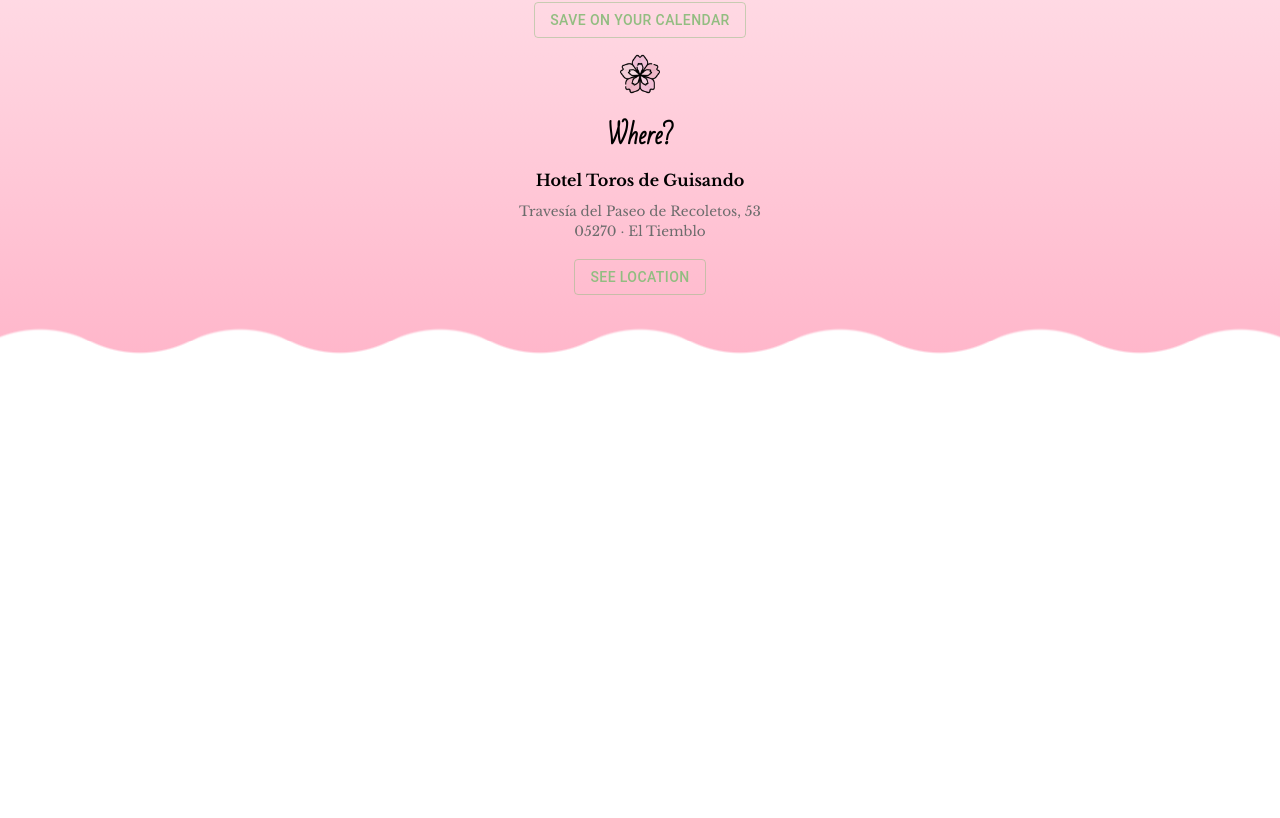
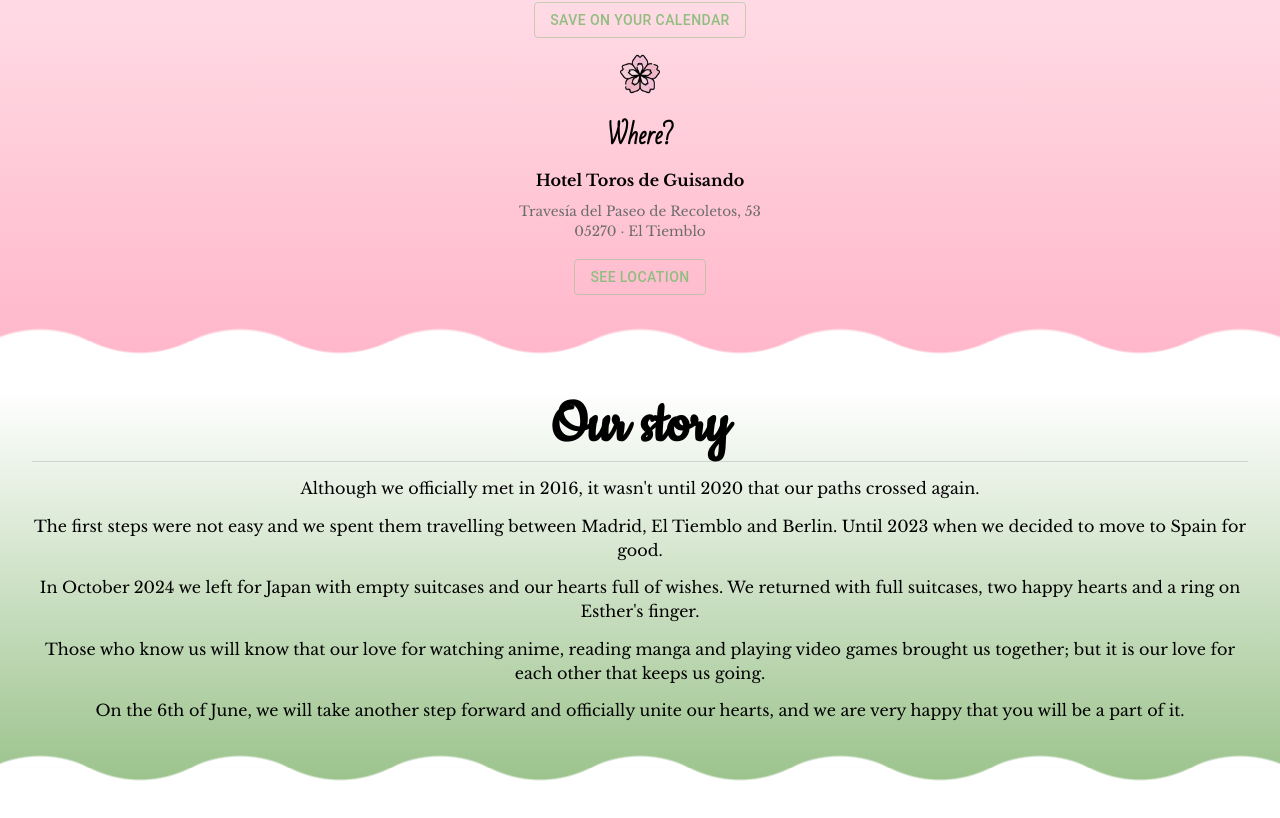
Before and after one commit to estherpato/estherandphil-wedding, a React (Vite) app: page / in a window 1280 px wide. Shown: the part 1187-2005 px from the top of the page. Before the commit the page ends 1578 px from the top, so only its background shows below. Built offline with nearby package versions, Linux system fonts and the light colour scheme.

Commit message:
our story

```diff
--- a/src/components/Countdown/Countdown.tsx
+++ b/src/components/Countdown/Countdown.tsx
@@ -2,6 +2,7 @@
 import { FC, useState, useEffect } from "react";
 
 const CounterContainer = styled('section')`
+  margin-top: 2rem;
   display: flex;
   align-items: center;
   justify-content: center;
--- a/src/components/Main/Main.tsx
+++ b/src/components/Main/Main.tsx
@@ -2,7 +2,8 @@
 import SaveTheDate from "../SaveTheDate/SaveTheDate";
 import { FC } from "react";
 import { ThemeProps } from "../../App";
-import { StyledBoxSecondary } from "./StyledBox";
+import { StyledBoxPrimary, StyledBoxSecondary } from "./StyledBox";
+import OurStory from "../OurStory/OurStory";
 
 const Main: FC<ThemeProps> = ({activeTheme}) => {
   const deadline = "June, 6, 2026";
@@ -13,6 +14,9 @@
         <Countdown deadline={deadline}/>
         <SaveTheDate activeTheme={activeTheme} />
       </StyledBoxSecondary>
+      <StyledBoxPrimary>
+        <OurStory />
+      </StyledBoxPrimary>
     </main>
   );
 }
--- a/src/components/Main/StyledBox.ts
+++ b/src/components/Main/StyledBox.ts
@@ -7,7 +7,7 @@
   -webkit-mask: var(--mask);
           mask: var(--mask);
   background: rgb(255,255,255);
-  padding: 2rem 0 6rem;
+  padding-bottom: 6rem;
 `;
 
 export const StyledBoxPrimary = styled(StyledBox)`
--- a/src/components/OurStory/OurStory.jsx
+++ /dev/null
@@ -1 +0,0 @@
-export const OurStory = () => {};
--- /dev/null
+++ b/src/components/OurStory/OurStory.tsx
@@ -0,0 +1,50 @@
+import { Divider, styled} from "@mui/material";
+import { FC } from "react";
+
+const StyledOurStory = styled('section')`
+  padding: 0 2rem;
+
+  & h2 {
+    font-family: 'Cookie';
+    text-align: center;
+    font-size: 4rem;
+  }
+
+  & .description {
+    font-family: 'Libre Baskerville';
+    line-height: 1.5;
+    text-align: center;
+    margin-top: 0.85rem;
+  }
+`
+
+const OurStory: FC = () => {
+  return (
+    <StyledOurStory>
+      <h2>Our story</h2>
+      <Divider />
+      <p className="description">
+        Although we officially met in 2016, it wasn't until 2020 that our paths
+        crossed again.
+      </p>
+      <p className="description">
+        The first steps were not easy and we spent them travelling between Madrid, El Tiemblo
+        and Berlin. Until 2023 when we decided to move to Spain for good.
+      </p>
+      <p className="description">
+        In October 2024 we left for Japan with empty suitcases and our hearts full of wishes.
+        We returned with full suitcases, two happy hearts and a ring on Esther's finger.
+      </p>
+      <p className="description">
+        Those who know us will know that our love for watching anime, reading manga and playing
+        video games brought us together; but it is our love for each other that keeps us going.
+      </p>
+      <p className="description">
+        On the 6th of June, we will take another step forward and officially unite our hearts,
+        and we are very happy that you will be a part of it.
+      </p>
+    </StyledOurStory>
+  );
+};
+
+export default OurStory;
```
Also changed, not shown: src/index.css (line endings or trailing spaces).
